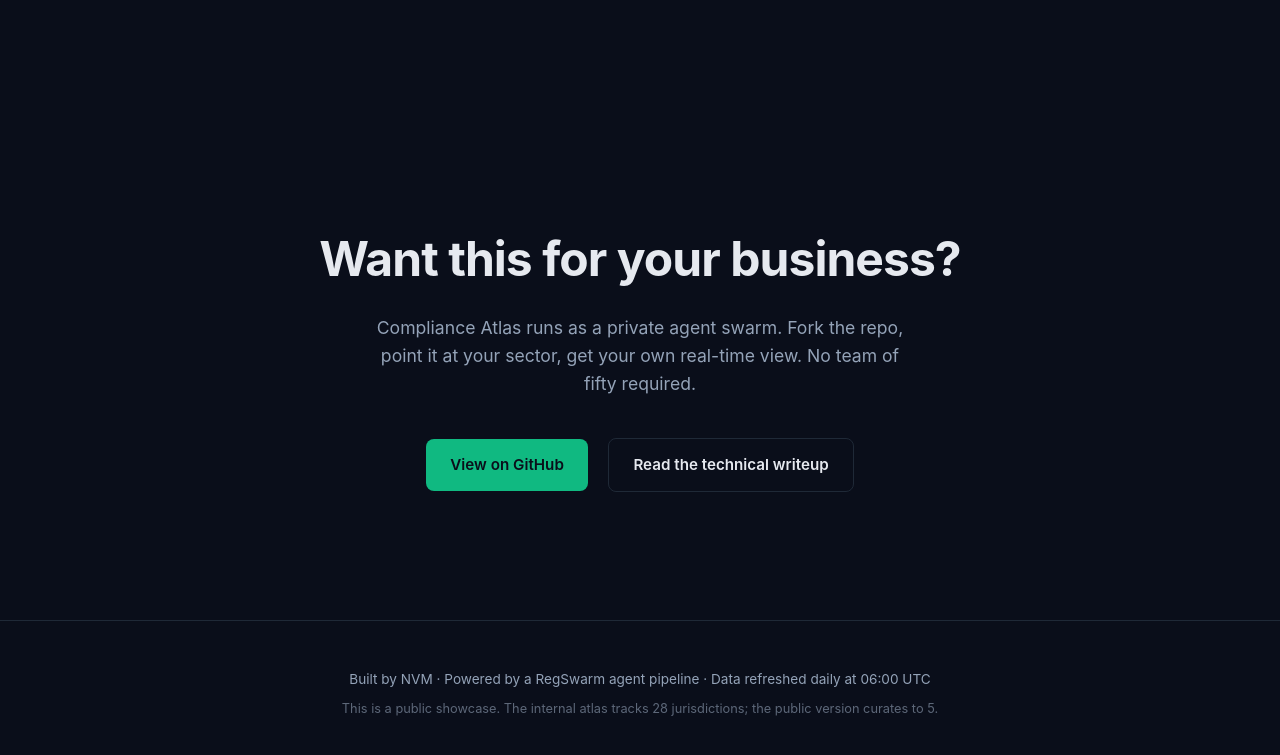
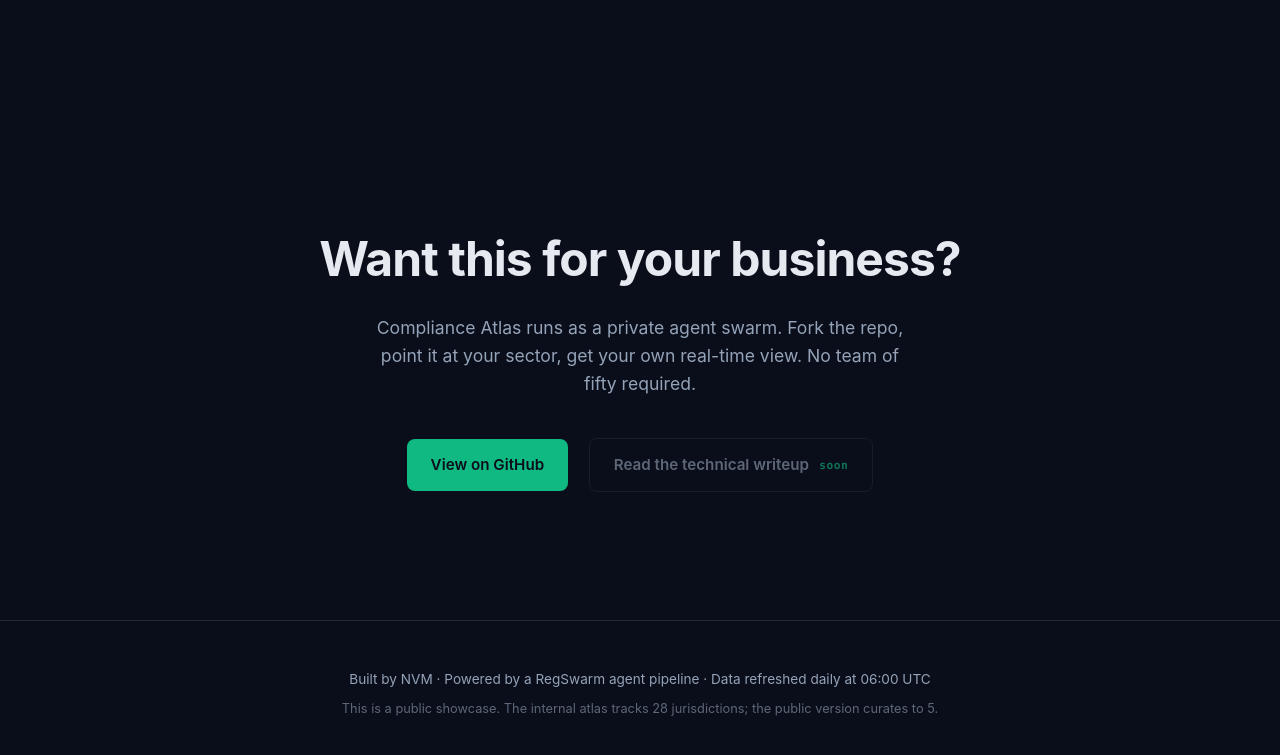
Before and after one commit to nvmmonsalud/compliance-atlas, a plain HTML site: page public/index.html in a window 1280 px wide. Shown: the part 4588-5343 px from the top of the page. Drawn offline with Linux system fonts and the light colour scheme; no server answers.

Commit message:
fix(ui): replace alert() CTA with a proper disabled element
The 'Read the technical writeup' button used a native browser alert() to
say 'coming soon', which reads as a hobby project. Replaced with a
<span class='cta secondary disabled'> that visually communicates the
state: dimmed, not-allowed cursor, no hover effect, and a small 'soon'
tag in the accent color. The 'title' attribute keeps the full message
on hover for anyone curious. 'aria-disabled' makes screen readers
announce it correctly.

No more alert() in the codebase.

```diff
--- a/public/index.html
+++ b/public/index.html
@@ -134,6 +134,26 @@ h1 b {
 .cta:hover { transform: translateY(-1px); box-shadow: 0 4px 20px rgba(16, 185, 129, 0.4); }
 .cta.secondary { background: transparent; color: var(--fg); border: 1px solid var(--border); }
 .cta.secondary:hover { border-color: var(--accent); color: var(--accent); }
+.cta.secondary.disabled {
+  cursor: not-allowed;
+  opacity: 0.6;
+  color: var(--fg-dim);
+  border-color: var(--border);
+}
+.cta.secondary.disabled:hover {
+  border-color: var(--border);
+  color: var(--fg-dim);
+  transform: none;
+  box-shadow: none;
+}
+.cta.secondary.disabled small {
+  font-family: var(--mono);
+  font-size: 0.7rem;
+  margin-left: 0.4rem;
+  color: var(--accent);
+  letter-spacing: 0.05em;
+  vertical-align: middle;
+}
 
 .live-pill {
   display: inline-flex;
@@ -995,7 +1015,7 @@ Enable JavaScript for the live data preview. The static data above is from the l
   <h2>Want this for your business?</h2>
   <p>Compliance Atlas runs as a private agent swarm. Fork the repo, point it at your sector, get your own real-time view. No team of fifty required.</p>
   <a href="https://github.com/nvmmonsalud/compliance-atlas" class="cta">View on GitHub</a>
-  <a href="#" class="cta secondary" onclick="event.preventDefault();alert('Writeup coming soon — follow the repo for updates.');">Read the technical writeup</a>
+  <span class="cta secondary disabled" title="Writeup coming soon — follow the repo for updates" aria-disabled="true">Read the technical writeup <small>soon</small></span>
 </section>
 
 <footer>
```
